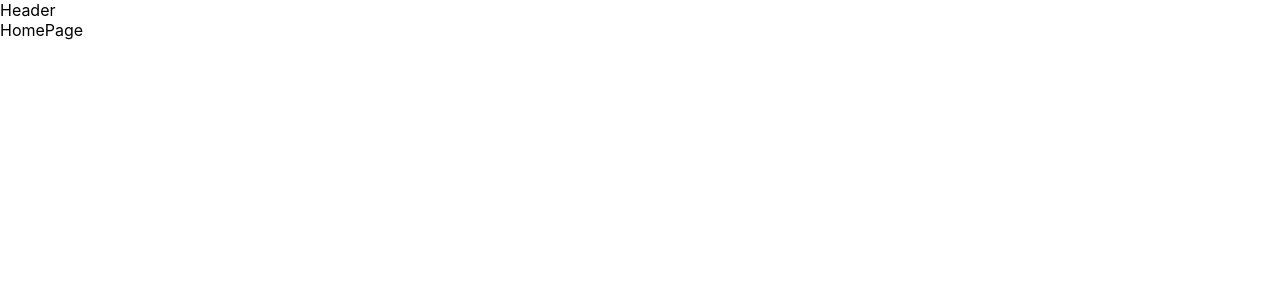
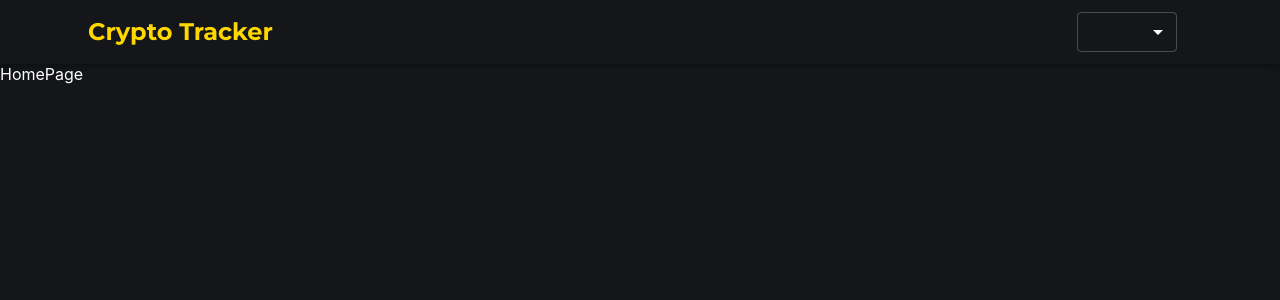
Before and after one commit to volokbox/crpytoTrackerReact, a React (Create React App) app: page / in a window 1280 px wide. Shown: the top 300 px of the page. Built offline with nearby package versions, Linux system fonts and the light colour scheme.

Commit message:
Added basic styles

```diff
--- a/package.json
+++ b/package.json
@@ -6,6 +6,7 @@
     "@emotion/react": "^11.11.4",
     "@emotion/styled": "^11.11.5",
     "@mui/material": "^5.15.18",
+    "@mui/styles": "^5.15.18",
     "@testing-library/jest-dom": "^5.17.0",
     "@testing-library/react": "^13.4.0",
     "@testing-library/user-event": "^13.5.0",
--- a/src/App.jsx
+++ b/src/App.js
@@ -3,11 +3,22 @@ import { BrowserRouter, Route, Routes } from "react-router-dom";
 import Header from "./components/Header";
 import HomePage from "./pages/HomePage";
 import CoinPage from "./pages/CoinPage";
+import { makeStyles } from "@mui/styles";
+
+const useStyles = makeStyles({
+  App: {
+    backgroundColor: "#14161a",
+    color: "white",
+    minHeight: "100vh",
+  },
+});
 
 function App() {
+  const classes = useStyles();
+
   return (
     <BrowserRouter>
-      <div>
+      <div className={classes.App}>
         <Header />
         <Routes>
           <Route path="/" element={<HomePage />} />
--- /dev/null
+++ b/src/components/Header.js
@@ -0,0 +1,65 @@
+import React from "react";
+import AppBar from "@mui/material/AppBar";
+import {
+  Container,
+  MenuItem,
+  Select,
+  Toolbar,
+  ThemeProvider,
+  Typography,
+  createTheme,
+} from "@mui/material";
+import { makeStyles } from "@mui/styles";
+import { Link } from "react-router-dom";
+
+const useStyles = makeStyles({
+  title: {
+    flex: 1,
+    color: "gold",
+    fontFamily: "Montserrat",
+    fontWeight: "bold",
+    cursor: "pointer",
+  },
+});
+
+const Header = () => {
+  const classes = useStyles();
+  const darkTheme = createTheme({
+    palette: {
+      primary: {
+        main: "#fff",
+      },
+      mode: "dark",
+    },
+  });
+
+  return (
+    <>
+      <ThemeProvider theme={darkTheme}>
+        <AppBar color="transparent" position="static">
+          <Container>
+            <Toolbar>
+              <Typography className={classes.title} variant="h5">
+                <Link to="/">Crypto Tracker</Link>
+              </Typography>
+              <Select
+                variant="outlined"
+                style={{
+                  width: 100,
+                  height: 40,
+                  marginRight: 15,
+                }}
+              >
+                <MenuItem value={"EUR"}>EUR</MenuItem>
+                <MenuItem value={"USD"}>USD</MenuItem>
+                <MenuItem value={"UAH"}>UAH</MenuItem>
+              </Select>
+            </Toolbar>
+          </Container>
+        </AppBar>
+      </ThemeProvider>
+    </>
+  );
+};
+
+export default Header;
--- a/src/components/Header.jsx
+++ /dev/null
@@ -1,7 +0,0 @@
-import React from "react";
-
-const Header = () => {
-  return <div>Header</div>;
-};
-
-export default Header;
--- a/src/index.js
+++ b/src/index.js
@@ -2,10 +2,14 @@ import React from "react";
 import ReactDOM from "react-dom/client";
 import "./index.css";
 import App from "./App";
+import { StyledEngineProvider } from "@mui/material";
 
 const root = ReactDOM.createRoot(document.getElementById("root"));
 root.render(
   <React.StrictMode>
-    <App />
+    <StyledEngineProvider injectFirst>
+      {" "}
+      <App />
+    </StyledEngineProvider>
   </React.StrictMode>
 );
```
Also changed, not shown: 1 other file (tests, documents, lock files or other folders).
